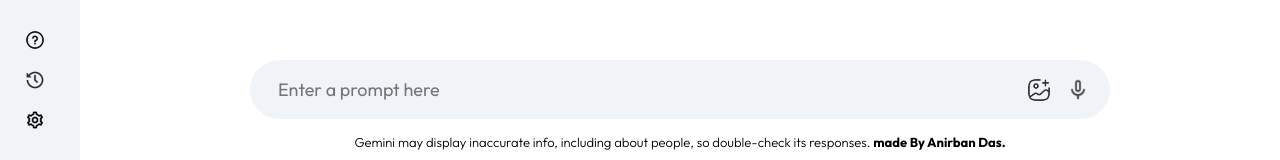
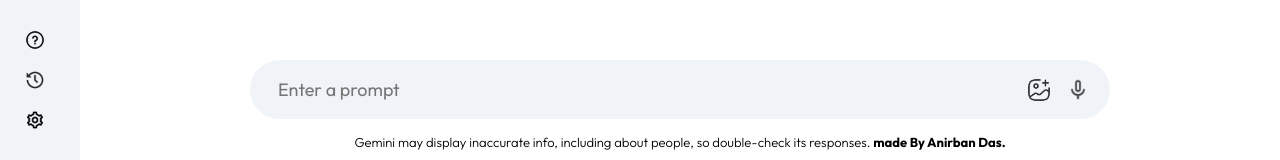
Before and after one commit to Anirban642/gemini-react, a React (Vite) app: page / in a window 1280 px wide. Shown: the part 635-795 px from the top of the page. Built offline with nearby package versions, Linux system fonts and the light colour scheme.

Commit message:
Update Main.jsx

```diff
--- a/src/Components/Main/Main.jsx
+++ b/src/Components/Main/Main.jsx
@@ -62,7 +62,7 @@
 
         <div className="main-bottom">
           <div className="search-box">
-            <input onChange={(e)=>setInput(e.target.value)} value={input} type="text" placeholder='Enter a prompt here' />
+            <input onChange={(e)=>setInput(e.target.value)} value={input} type="text" placeholder='Enter a prompt' />
             <div>
               <img src={assets.gallery_icon} alt="" />
               <img src={assets.mic_icon} alt="" />
```
